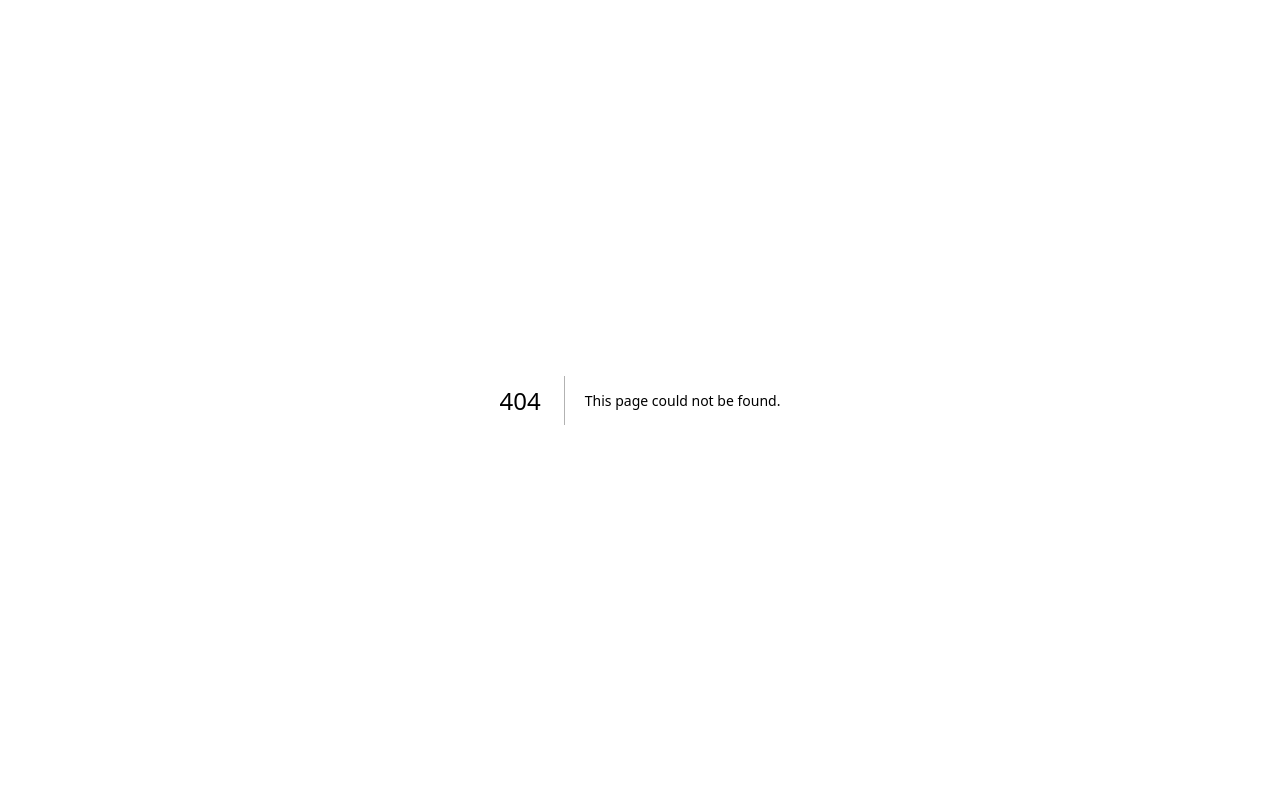
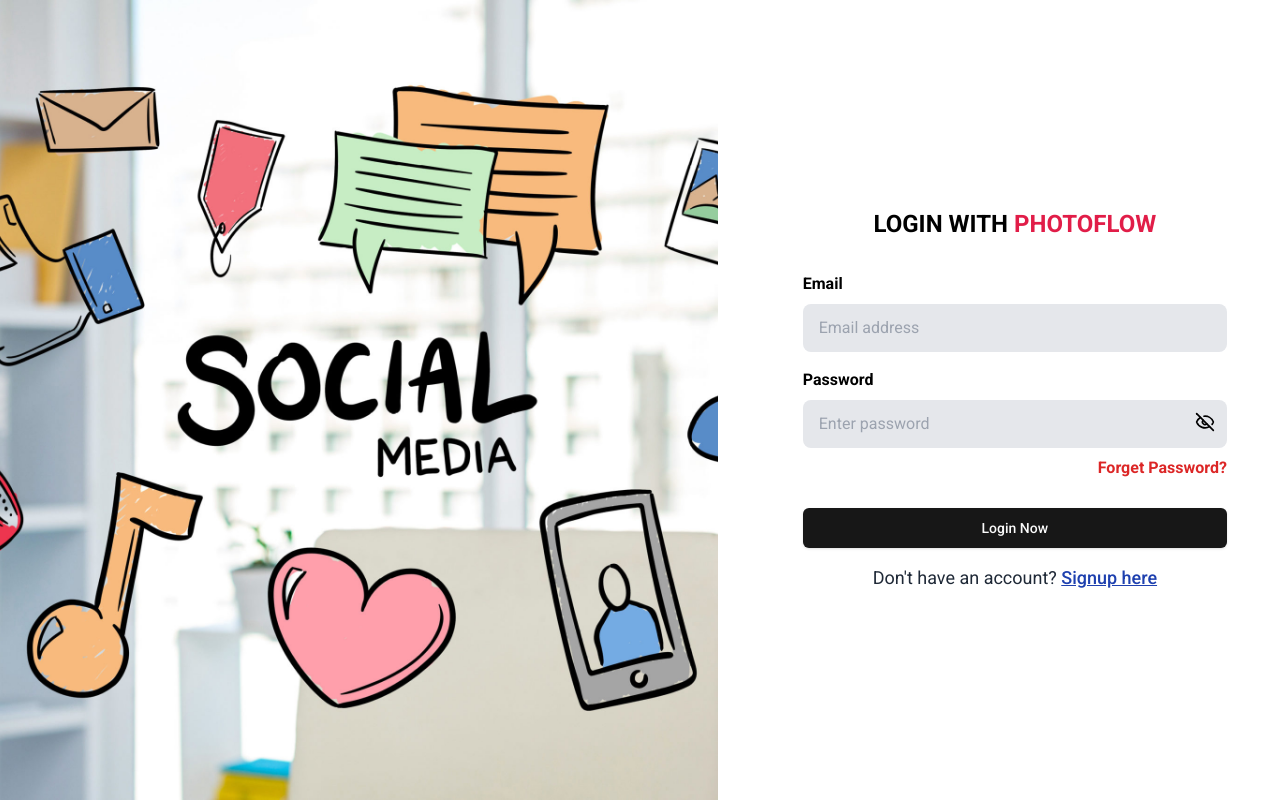
Before and after one commit to Vlad-2109/next-express-social-media-app, a Next.js app in the folder client/: page /auth/login in a window 1280 px wide. Before the commit this address had no page. Built offline with nearby package versions, Linux system fonts and the light colour scheme; no server answers.

Commit message:
add login page with functionality

```diff
--- /dev/null
+++ b/client/src/app/auth/login/page.tsx
@@ -0,0 +1,11 @@
+import Login from "@/components/Auth/Login";
+
+const LoginPage = () => {
+	return (
+		<>
+			<Login />
+		</>
+	);
+};
+
+export default LoginPage;
--- /dev/null
+++ b/client/src/components/Auth/Login.tsx
@@ -0,0 +1,124 @@
+'use client';
+import { ChangeEvent, FormEvent, useState } from 'react';
+import Link from 'next/link';
+import Image from 'next/image';
+import { useRouter } from 'next/navigation';
+import axios from 'axios';
+import { toast } from 'sonner';
+import PasswordInput from './PasswordInput';
+import LoadingButton from '../Helper/LoadingButton';
+import { BASE_API_URL } from '../../../server';
+import { handleAuthRequest } from '../utils/apiRequest';
+import { useAppDispatch } from '@/store/hook';
+import { setAuthUser } from '@/store/authSlice';
+
+interface FormData {
+	email: string;
+	password: string;
+}
+
+const Login = () => {
+	const dispatch = useAppDispatch();
+	const router = useRouter();
+
+	const [isLoading, setIsLoading] = useState<boolean>(false);
+	const [formData, setFormData] = useState<FormData>({
+		email: '',
+		password: '',
+	});
+
+	const handleChange = (e: ChangeEvent<HTMLInputElement>): void => {
+		const { name, value } = e.target;
+		setFormData((prevFormData) => ({ ...prevFormData, [name]: value }));
+	};
+
+	const handleSubmit = async (e: FormEvent) => {
+		e.preventDefault();
+		const loginReq = async () =>
+			await axios.post(`${BASE_API_URL}/users/login`, formData, {
+				withCredentials: true,
+			});
+
+		const result = await handleAuthRequest(loginReq, setIsLoading);
+		if (result) {
+			dispatch(setAuthUser(result.data.data.user));
+			toast.success(result.data.message);
+			router.push('/');
+		}
+	};
+
+	return (
+		<div className="w-full h-screen overflow-hidden">
+			<div className="grid grid-cols-1 lg:grid-cols-7 gap-8">
+				{/* Banner */}
+				<div className="lg:col-span-4 h-screen hidden lg:block">
+					<Image
+						src="/images/signup-bunner.jpg"
+						alt="signup"
+						width={1000}
+						height={1000}
+						className="w-full h-full object-cover"
+					/>
+				</div>
+				{/* Form */}
+				<div className="lg:col-span-3 flex flex-col items-center justify-center h-screen">
+					<h1 className="font-bold text-xl sm:text-2xl text-left uppercase mb-8">
+						Login with <span className="text-rose-600">PhotoFlow</span>
+					</h1>
+					<form
+						onSubmit={handleSubmit}
+						className="block w-[90%] sm:w-[80%] md:w-[60%] lg:w-[90%] xl:w-[80%]"
+					>
+						<div className="mb-4">
+							<label htmlFor="email" className="font-semibold mb-2 block">
+								Email
+							</label>
+							<input
+								type="email"
+								id="email"
+								name="email"
+								placeholder="Email address"
+								className="px-4 py-3 bg-gray-200 rounded-lg w-full block outline-none"
+								value={formData.email}
+								onChange={handleChange}
+							/>
+						</div>
+						<div className="mb-4">
+							<PasswordInput
+								label="Password"
+								name="password"
+								placeholder="Enter password"
+								value={formData.password}
+								onChange={handleChange}
+							/>
+							<Link
+								href="/auth/forget-password"
+								className="mt-2 text-red-600 block font-semibold text-base cursor-pointer text-right"
+							>
+								Forget Password?
+							</Link>
+						</div>
+						<LoadingButton
+							size={'lg'}
+							className="w-full mt-3"
+							type="submit"
+							isLoading={isLoading}
+						>
+							Login Now
+						</LoadingButton>
+					</form>
+					<h1 className="mt-4 text-lg text-gray-800">
+						Don&apos;t have an account?{' '}
+						<Link href="/auth/signup">
+							<span className="text-blue-800 underline cursor-pointer font-medium">
+								Signup here
+							</span>
+						</Link>
+					</h1>
+				</div>
+			</div>
+		</div>
+	);
+};
+
+export default Login;
```
